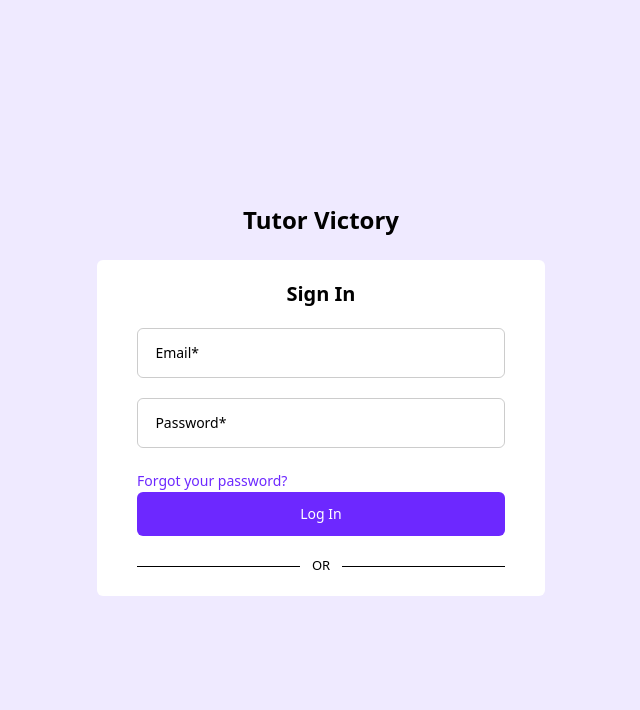
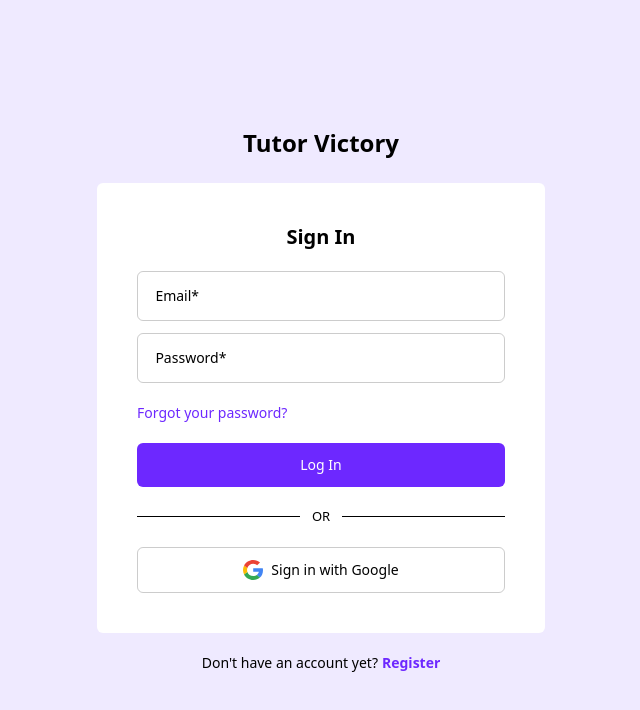
Before and after one commit to joshuapozzolungo/tutorvictory-frontend, a Next.js app: page /login in a window 1280 px wide. Shown: the top 710 px of the page, without its empty margins (319-959 px from the left). Built offline with nearby package versions, Linux system fonts and the light colour scheme.

Commit message:
finished sign in page

```diff
--- a/app/login/page.tsx
+++ b/app/login/page.tsx
@@ -1,3 +1,4 @@
+import Image from "next/image"
 import Link from "next/link"
 import "./login.css";
 
@@ -12,9 +13,11 @@ export default function LoginPage() {
           </Link>
         </div>
 
-        <div className="bg-white rounded-md  px-10 py-5 space-y-5">
+        <div className="bg-white rounded-md px-10 py-10 flex flex-col gap-y-5">
 
           <h1 className="text-xl font-bold text-center">Sign In</h1>
+
+          <div className="flex flex-col gap-y-3">
 
             <div className="relative">
               <input
@@ -39,7 +42,7 @@ export default function LoginPage() {
                 id="password"
                 inputMode="text"
                 placeholder=" "
-                   type="text"
+                     type="password"
                      required
                      autoComplete="current-password"
                      autoCapitalize="none"
@@ -51,19 +54,34 @@ export default function LoginPage() {
                 Password*
               </label>
             </div>
+          </div>
 
           <a className="text-call-to-action text-medium text-sm hover:cursor-pointer hover:underline self-left">
             Forgot your password?
           </a>
 
-          <button className="block bg-call-to-action p-3 rounded-md text-white text-sm text-medium hover:cursor-pointer w-full">
+          <button className="block bg-call-to-action p-3 rounded-md text-white text-sm font-medium hover:cursor-pointer hover:bg-call-to-action/80 w-full">
             Log In
           </button>
 
           <div className="or">
             <span>OR</span>
           </div>
+
+          <button className="block p-3 flex justify-center items-center gap-x-2
+            rounded-md text-white text-sm font-medium hover:cursor-pointer w-full
+            border border-black/20 rounded-md hover:bg-black/2">
+            <span>
+              <Image src="/google.svg" width={20} height={20} alt="google"/>
+            </span>
+            <span className="text-black font-medium">Sign in with Google</span>
+          </button>
+
         </div>
+
+        <p className="text-center text-sm fold-medium pt-5 ">Don't have an account yet?
+          <a className="pl-1 text-call-to-action font-bold hover:underline hover:cursor-pointer">Register</a>
+        </p>
       </div>
     </div>
   )
```
Also changed, not shown: public/google.svg (added). Lines whose indentation alone changed are shown as unchanged.
